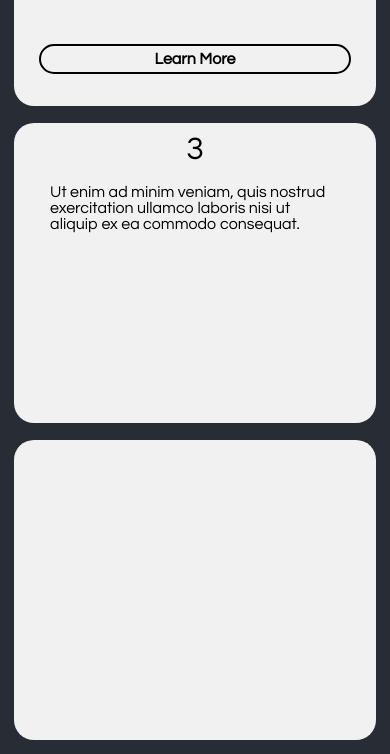
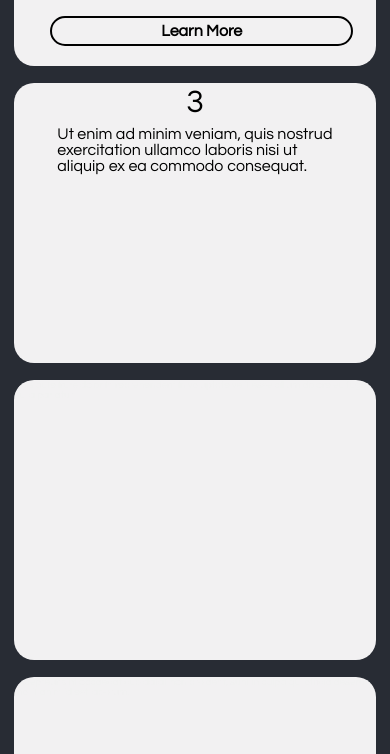
Before and after one commit to Rllyyy/project0, a plain HTML site: page index.html in a window 390 px wide. Shown: the part 566-1320 px from the top of the page. Drawn offline with Linux system fonts and the light colour scheme.

Commit message:
fixed box allignment

```diff
--- a/base.css
+++ b/base.css
@@ -47,10 +47,10 @@ h1 {
 .boxText {
   /*border: 2px solid black;*/
   font-weight: lighter;
-  font-size: 0.9rem;
+  font-size: 1rem;
   display: flex ;
-  margin-left: 10%;
-  margin-right: 10%;
+  margin-left: 12%;
+  margin-right: 12%;
   margin-top: 5%;
   color:black;
   line-height: 1;
@@ -82,12 +82,7 @@ h1 {
 .imageBox {
   width: 100%;
   background: white;
-  /*background: #E9B5FE; */
-  /*
-  border-top-left-radius: 20px;
-  border-top-right-radius: 20px;
-  */
-  /*padding: 1rem;*/
+
   margin-top: 0%;
   margin: 0 auto;
 }
@@ -102,6 +97,7 @@ h1 {
 
 .learnMore {
   text-align: center;
+
   color: black;
   font-size: 1rem;
   font-weight: bold;
@@ -109,10 +105,11 @@ h1 {
   border: 2px solid black;
   border-radius: 30px;
 
-  margin-top: 17%;
-  margin-left: 7%;
-  margin-right: 7%;
-  text-decoration: none;
+  width: 80%;
+  position: absolute;
+  bottom: 20px;
+  margin-left: 10%;
+  margin-right: 10%;
   padding: 0.3rem;
 }
 .learnMore a {
@@ -135,12 +132,17 @@ h1 {
   font-weight: lighter;
 }
 
+.boxInside {
+  position: relative;
+}
+
 .parent {
   background: #170940;
   height: 100vh;
   width: 100%;
 }
 
+/*mediaQuerry for mobile*/
 @media (max-width: 545px) {
   .SectionHeading::after {
     content: "Mobile-User"
@@ -152,8 +154,13 @@ h1 {
     -ms-transform:scale(1.05);
     overflow: hidden;
   }
+
+  .boxHeading {
+    padding-top: 3px;
+  }
   .boxText {
     font-size: 1rem;
+    margin-top: 2%;
   }
 
   .boxHeading {
@@ -161,7 +168,15 @@ h1 {
   }
 
   .learnMore {
-    margin-top: 13%;
+    margin-top: 10%;
+  }
+
+  .image {
+    height: 70px;
+  }
+
+  .box{
+    min-height: 280px;
   }
 }
 
```
Also changed, not shown: index.html (+1 -1 lines).
